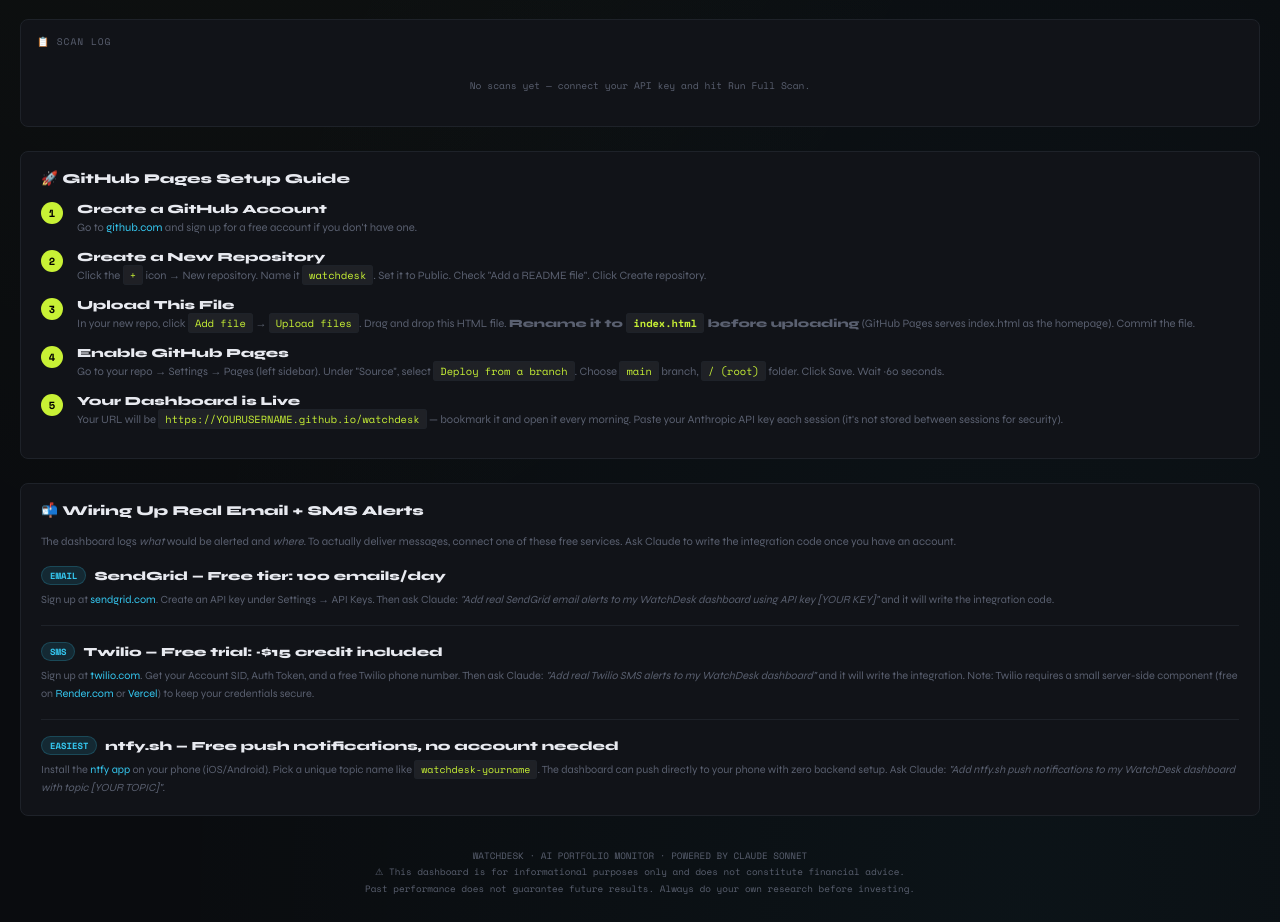
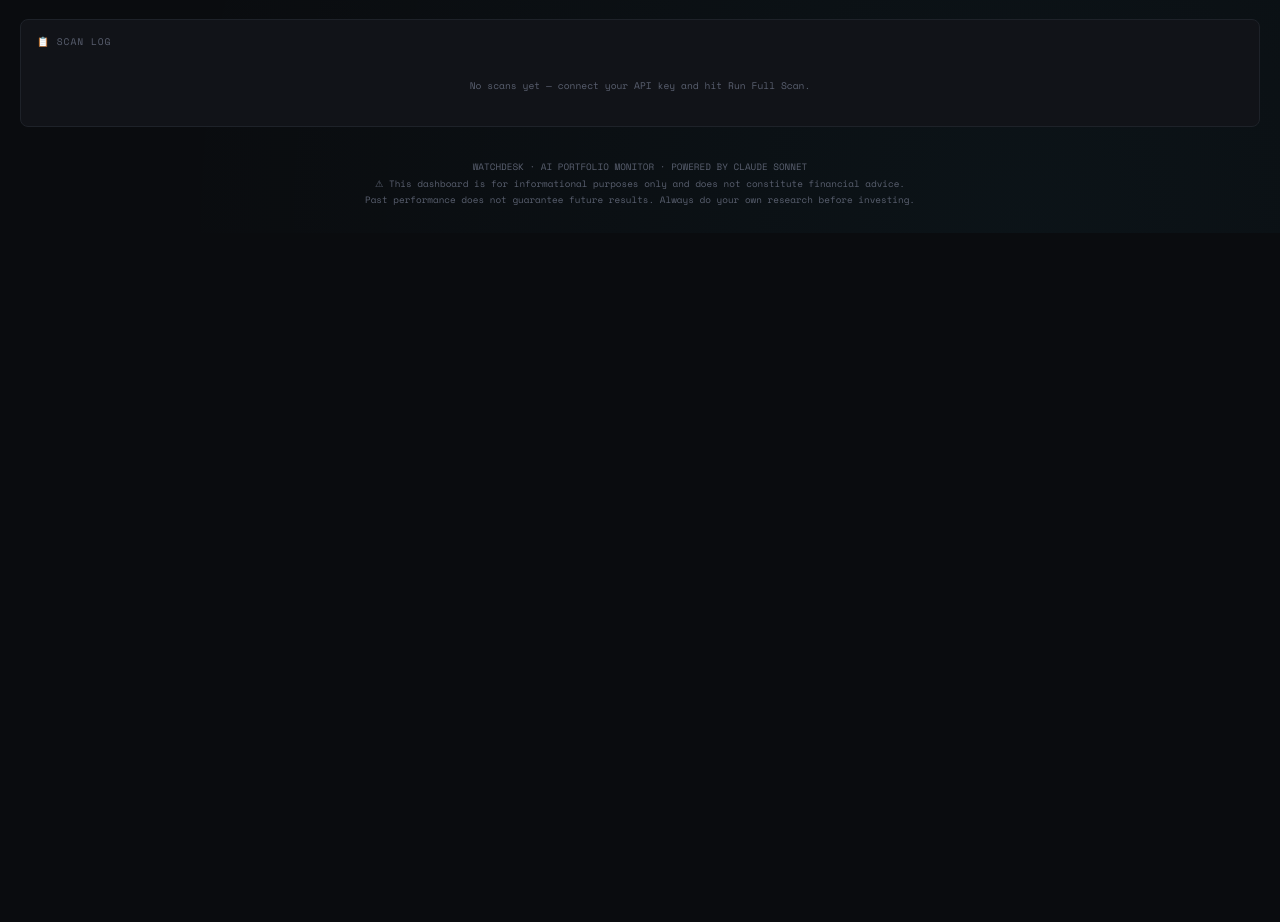
Before and after one commit to johnwburleson/MarketWatch, a plain HTML site: page index.html in a window 1280 px wide. Shown: the part 957-1879 px from the top of the page. After the commit the page ends 1190 px from the top, so only its background shows below. Drawn offline with nearby package versions, Linux system fonts and the light colour scheme.

Commit message:
Add files via upload

```diff
--- a/index.html
+++ b/index.html
@@ -330,70 +330,7 @@
   .l-msg { color: #7080a0; flex: 1; line-height: 1.5; }
   .log-empty { font-family: 'Space Mono', monospace; font-size: 0.6rem; color: var(--muted); text-align: center; padding: 20px; }
 
-  /* ── SETUP GUIDE ── */
-  .setup-guide {
-    background: var(--surface);
-    border: 1px solid var(--border);
-    border-radius: 8px;
-    padding: 18px 20px;
-    margin-bottom: 24px;
-  }
-  .guide-title { font-size: 0.85rem; font-weight: 700; color: var(--text); margin-bottom: 14px; display: flex; align-items: center; gap: 8px; }
-  .guide-step { display: flex; gap: 14px; margin-bottom: 12px; align-items: flex-start; }
-  .step-num {
-    background: var(--accent);
-    color: #000;
-    font-family: 'Space Mono', monospace;
-    font-size: 0.65rem;
-    font-weight: 700;
-    width: 22px; height: 22px;
-    border-radius: 50%;
-    display: flex; align-items: center; justify-content: center;
-    flex-shrink: 0;
-    margin-top: 1px;
-  }
-  .step-content { flex: 1; }
-  .step-title { font-size: 0.78rem; font-weight: 700; margin-bottom: 3px; }
-  .step-desc { font-size: 0.7rem; color: var(--muted); line-height: 1.6; }
-  .step-desc a { color: var(--accent2); text-decoration: none; }
-  .step-desc a:hover { text-decoration: underline; }
-  .step-desc code {
-    background: rgba(255,255,255,0.06);
-    border: 1px solid var(--border);
-    padding: 1px 6px;
-    border-radius: 3px;
-    font-family: 'Space Mono', monospace;
-    font-size: 0.65rem;
-    color: var(--accent);
-  }
 
-  /* ── ALERT SETUP SECTION ── */
-  .alert-setup {
-    background: var(--surface);
-    border: 1px solid var(--border);
-    border-radius: 8px;
-    padding: 18px 20px;
-    margin-bottom: 24px;
-  }
-  .alert-setup-title { font-size: 0.85rem; font-weight: 700; color: var(--text); margin-bottom: 14px; }
-  .alert-method { margin-bottom: 16px; padding-bottom: 16px; border-bottom: 1px solid var(--border); }
-  .alert-method:last-child { border-bottom: none; margin-bottom: 0; padding-bottom: 0; }
-  .method-header { display: flex; align-items: center; gap: 8px; margin-bottom: 6px; }
-  .method-badge {
-    font-family: 'Space Mono', monospace;
-    font-size: 0.56rem;
-    padding: 2px 8px;
-    border-radius: 99px;
-    background: rgba(53,200,241,0.12);
-    color: var(--accent2);
-    border: 1px solid rgba(53,200,241,0.2);
-    font-weight: 700;
-  }
-  .method-name { font-size: 0.78rem; font-weight: 700; }
-  .method-desc { font-size: 0.68rem; color: var(--muted); line-height: 1.65; }
-  .method-desc a { color: var(--accent2); text-decoration: none; }
-  .method-desc a:hover { text-decoration: underline; }
-  .method-desc code { background: rgba(255,255,255,0.06); border: 1px solid var(--border); padding: 1px 6px; border-radius: 3px; font-family: 'Space Mono', monospace; font-size: 0.62rem; color: var(--accent); }
 
   /* ── FOOTER ── */
   footer {
@@ -516,92 +453,7 @@
   </div>
 </div>
 
-<!-- SETUP GUIDE -->
-<div class="setup-guide">
-  <div class="guide-title">🚀 GitHub Pages Setup Guide</div>
 
-  <div class="guide-step">
-    <div class="step-num">1</div>
-    <div class="step-content">
-      <div class="step-title">Create a GitHub Account</div>
-      <div class="step-desc">Go to <a href="https://github.com" target="_blank">github.com</a> and sign up for a free account if you don't have one.</div>
-    </div>
-  </div>
-
-  <div class="guide-step">
-    <div class="step-num">2</div>
-    <div class="step-content">
-      <div class="step-title">Create a New Repository</div>
-      <div class="step-desc">Click the <code>+</code> icon → New repository. Name it <code>watchdesk</code>. Set it to Public. Check "Add a README file". Click Create repository.</div>
-    </div>
-  </div>
-
-  <div class="guide-step">
-    <div class="step-num">3</div>
-    <div class="step-content">
-      <div class="step-title">Upload This File</div>
-      <div class="step-desc">In your new repo, click <code>Add file</code> → <code>Upload files</code>. Drag and drop this HTML file. <strong>Rename it to <code>index.html</code> before uploading</strong> (GitHub Pages serves index.html as the homepage). Commit the file.</div>
-    </div>
-  </div>
-
-  <div class="guide-step">
-    <div class="step-num">4</div>
-    <div class="step-content">
-      <div class="step-title">Enable GitHub Pages</div>
-      <div class="step-desc">Go to your repo → Settings → Pages (left sidebar). Under "Source", select <code>Deploy from a branch</code>. Choose <code>main</code> branch, <code>/ (root)</code> folder. Click Save. Wait ~60 seconds.</div>
-    </div>
-  </div>
-
-  <div class="guide-step">
-    <div class="step-num">5</div>
-    <div class="step-content">
-      <div class="step-title">Your Dashboard is Live</div>
-      <div class="step-desc">Your URL will be <code>https://YOURUSERNAME.github.io/watchdesk</code> — bookmark it and open it every morning. Paste your Anthropic API key each session (it's not stored between sessions for security).</div>
-    </div>
-  </div>
-</div>
-
-<!-- ALERT SETUP INSTRUCTIONS -->
-<div class="alert-setup">
-  <div class="alert-setup-title">📬 Wiring Up Real Email + SMS Alerts</div>
-  <p style="font-size:0.7rem;color:var(--muted);margin-bottom:14px;line-height:1.65;">
-    The dashboard logs <em>what</em> would be alerted and <em>where</em>. To actually deliver messages, connect one of these free services. Ask Claude to write the integration code once you have an account.
-  </p>
-
-  <div class="alert-method">
-    <div class="method-header">
-      <div class="method-badge">EMAIL</div>
-      <div class="method-name">SendGrid — Free tier: 100 emails/day</div>
-    </div>
-    <div class="method-desc">
-      Sign up at <a href="https://sendgrid.com" target="_blank">sendgrid.com</a>. Create an API key under Settings → API Keys.
-      Then ask Claude: <em>"Add real SendGrid email alerts to my WatchDesk dashboard using API key [YOUR KEY]"</em> and it will write the integration code.
-    </div>
-  </div>
-
-  <div class="alert-method">
-    <div class="method-header">
-      <div class="method-badge">SMS</div>
-      <div class="method-name">Twilio — Free trial: ~$15 credit included</div>
-    </div>
-    <div class="method-desc">
-      Sign up at <a href="https://twilio.com" target="_blank">twilio.com</a>. Get your Account SID, Auth Token, and a free Twilio phone number.
-      Then ask Claude: <em>"Add real Twilio SMS alerts to my WatchDesk dashboard"</em> and it will write the integration.
-      Note: Twilio requires a small server-side component (free on <a href="https://render.com" target="_blank">Render.com</a> or <a href="https://vercel.com" target="_blank">Vercel</a>) to keep your credentials secure.
-    </div>
-  </div>
-
-  <div class="alert-method">
-    <div class="method-header">
-      <div class="method-badge">EASIEST</div>
-      <div class="method-name">ntfy.sh — Free push notifications, no account needed</div>
-    </div>
-    <div class="method-desc">
-      Install the <a href="https://ntfy.sh" target="_blank">ntfy app</a> on your phone (iOS/Android). Pick a unique topic name like <code>watchdesk-yourname</code>.
-      The dashboard can push directly to your phone with zero backend setup. Ask Claude: <em>"Add ntfy.sh push notifications to my WatchDesk dashboard with topic [YOUR TOPIC]"</em>.
-    </div>
-  </div>
-</div>
 
 <!-- FOOTER -->
 <footer>
@@ -707,9 +559,15 @@ function saveApiKey() {
   }
   apiKey = val;
 
-  // Update UI
-  const section = document.getElementById('api-section');
-  section.classList.add('connected');
+  // Persist to localStorage so it survives page refreshes
+  try { localStorage.setItem('watchdesk_api_key', val); } catch(e) {}
+
+  applyConnectedUI();
+  addLog('SYSTEM', 'blue', 'API key connected and saved to browser — ready to scan.');
+}
+
+function applyConnectedUI() {
+  document.getElementById('api-section').classList.add('connected');
   const label = document.getElementById('api-label');
   label.textContent = '✅ CONNECTED';
   label.classList.add('ok');
@@ -725,9 +583,28 @@ function saveApiKey() {
   btn.disabled = true;
 
   document.getElementById('api-hint').innerHTML =
-    'API key active. Hit <strong style="color:var(--accent)">Run Full Scan</strong> to analyze your portfolio.';
+    'API key loaded from browser storage. Hit <strong style="color:var(--accent)">Run Full Scan</strong> to analyze your portfolio. ' +
+    '<span id="clear-key-link" style="color:var(--muted);cursor:pointer;text-decoration:underline;" onclick="clearApiKey()">Clear key</span>';
+}
 
-  addLog('SYSTEM', 'blue', 'API key connected — ready to scan.');
+function clearApiKey() {
+  try { localStorage.removeItem('watchdesk_api_key'); } catch(e) {}
+  apiKey = '';
+  document.getElementById('api-section').classList.remove('connected');
+  const label = document.getElementById('api-label');
+  label.textContent = '🔑 API KEY';
+  label.classList.remove('ok');
+  const input = document.getElementById('api-key-input');
+  input.value = '';
+  input.classList.remove('saved');
+  input.disabled = false;
+  const btn = document.getElementById('save-key-btn');
+  btn.textContent = 'Connect';
+  btn.classList.remove('ok');
+  btn.disabled = false;
+  document.getElementById('api-hint').innerHTML =
+    'Get your free key at <a href="https://console.anthropic.com" target="_blank">console.anthropic.com</a> → API Keys → Create key. Your key is stored only in this browser and never sent anywhere except Anthropic\'s API.';
+  addLog('SYSTEM', 'blue', 'API key cleared from browser storage.');
 }
 
 // ─────────────────────────────────────────
@@ -737,6 +614,8 @@ function saveAlertConfig() {
   alertConfig.email = document.getElementById('email-input').value.trim();
   alertConfig.phone = document.getElementById('phone-input').value.trim();
   alertConfig.sensitivity = document.getElementById('sensitivity').value;
+  // Persist alert config to localStorage
+  try { localStorage.setItem('watchdesk_alert_config', JSON.stringify(alertConfig)); } catch(e) {}
   const s = document.getElementById('save-status');
   s.classList.add('show');
   setTimeout(() => s.classList.remove('show'), 2500);
@@ -1018,9 +897,31 @@ async function runFullScan() {
 }
 
 // ─────────────────────────────────────────
-//  INIT
+//  INIT — load saved settings from localStorage
 // ─────────────────────────────────────────
 buildCards();
+
+// Restore API key if previously saved
+try {
+  const savedKey = localStorage.getItem('watchdesk_api_key');
+  if (savedKey && savedKey.startsWith('sk-')) {
+    apiKey = savedKey;
+    applyConnectedUI();
+    addLog('SYSTEM', 'blue', 'API key restored from browser storage — ready to scan.');
+  }
+} catch(e) {}
+
+// Restore alert config if previously saved
+try {
+  const savedConfig = localStorage.getItem('watchdesk_alert_config');
+  if (savedConfig) {
+    const parsed = JSON.parse(savedConfig);
+    alertConfig = { ...alertConfig, ...parsed };
+    if (parsed.email) document.getElementById('email-input').value = parsed.email;
+    if (parsed.phone) document.getElementById('phone-input').value = parsed.phone;
+    if (parsed.sensitivity) document.getElementById('sensitivity').value = parsed.sensitivity;
+  }
+} catch(e) {}
 </script>
 </body>
 </html>
```
